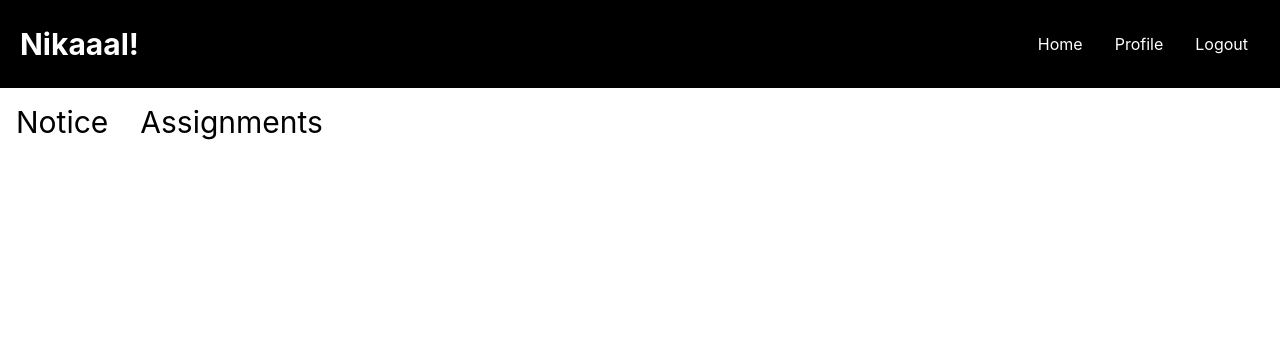
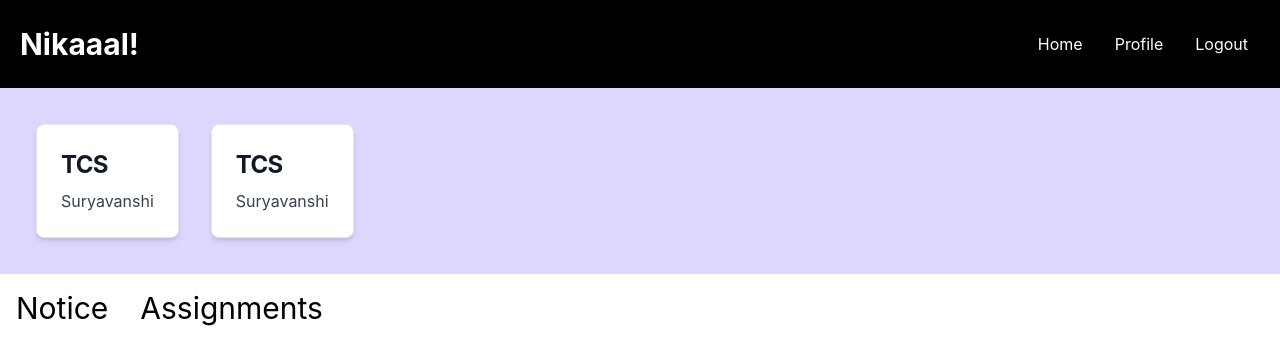
Before and after one commit to programmerpranit/codeissance_35_vadapav, a Next.js app: page /student in a window 1280 px wide. Shown: the top 364 px of the page. Built offline with nearby package versions, Linux system fonts and the light colour scheme.

Commit message:
subject components completed, scrollbar not hidden

```diff
--- /dev/null
+++ b/components/Subjects.jsx
@@ -0,0 +1,23 @@
+import React from "react";
+
+const Subjects = (props) => {
+  return (
+    <>
+      <div className="m-2 w-max p-2">
+        <a
+          href="#"
+          className="block p-6 max-w-sm bg-white rounded-lg border border-gray-200 shadow-md hover:bg-gray-100 dark:bg-gray-800 dark:border-gray-700 dark:hover:bg-gray-700"
+        >
+          <h5 className="mb-2 text-2xl font-bold tracking-tight text-gray-900 dark:text-white">
+            TCS
+          </h5>
+          <p className="font-normal text-gray-700 dark:text-gray-400">
+            Suryavanshi
+          </p>
+        </a>
+      </div>
+    </>
+  );
+};
+
+export default Subjects;
--- a/package.json
+++ b/package.json
@@ -18,7 +18,8 @@
     "react-chartjs-2": "^4.3.1",
     "react-dom": "18.2.0",
     "react-icons": "^4.4.0",
-    "react-toastify": "^9.0.8"
+    "react-toastify": "^9.0.8",
+    "tailwind-scrollbar-hide": "^1.1.7"
   },
   "devDependencies": {
     "autoprefixer": "^10.4.12",
--- a/pages/student/index.jsx
+++ b/pages/student/index.jsx
@@ -1,6 +1,20 @@
 import React from "react";
 import Link from "next/link";
+import { MdChevronLeft, MdChevronRight } from "react-icons/md";
+import subjects from "../../components/Subjects";
+import Subjects from "../../components/Subjects";
+
 const index = () => {
+  const slideLeft = () => {
+    var slider = document.getElementById("slider");
+    slider.scrollLeft = slider.scrollLeft - 500;
+  };
+
+  const slideRight = () => {
+    var slider = document.getElementById("slider");
+    slider.scrollLeft = slider.scrollLeft + 500;
+  };
+
   return (
     <>
       <div>
@@ -25,7 +39,30 @@
 
           {/* classes */}
           <div className=" bg-[#ddd6fe] ">
+            <div className="relative flex  w-full items-center group">
+              <MdChevronLeft
+                onClick={slideLeft}
+                size={40}
+                className="bg-white left-0 rounded-full absolute opacity-50 hover:opacity-100 cursor-pointer z-10 hidden  group-hover:block"
+              />
+              <div
+                id="slider"
+                className="w-full h-full overflow-x-scroll whitespace-nowrap scroll-smooth scrollbar-hide relative"
+              >
+                <div>
+                  <div className="m-2 p-3 flex">
+                  <Subjects />
+                  <Subjects/>
+                  </div>
 
+                </div>
+              </div>
+              <MdChevronRight
+                onClick={slideRight}
+                size={40}
+                className="bg-white right-0 rounded-full absolute opacity-50 hover:opacity-100 cursor-pointer z-10 hidden group-hover:block "
+              />
+            </div>
           </div>
           <div className="flex ">
             <div className="m-4 ">
--- a/pages/teacher/index.jsx
+++ b/pages/teacher/index.jsx
@@ -2,6 +2,23 @@
 import React from "react";
 
 const index = () => {
+
+  subjects = [{
+
+    "teacherName" : "Suryavanshi",
+    "Subject": "TCS"
+  },
+  {
+    "teacherName" : "Suryavanshi",
+    "Subject": "TCS"
+  },
+  {
+    "teacherName" : "Suryavanshi",
+    "Subject": "TCS"
+  }
+
+]
+
   return (
     <>
       <div className="flex justify-between items-center bg-black max-w mx-auto text-white ">
```
Also changed, not shown: 2 other files (tests, documents, lock files or other folders).
